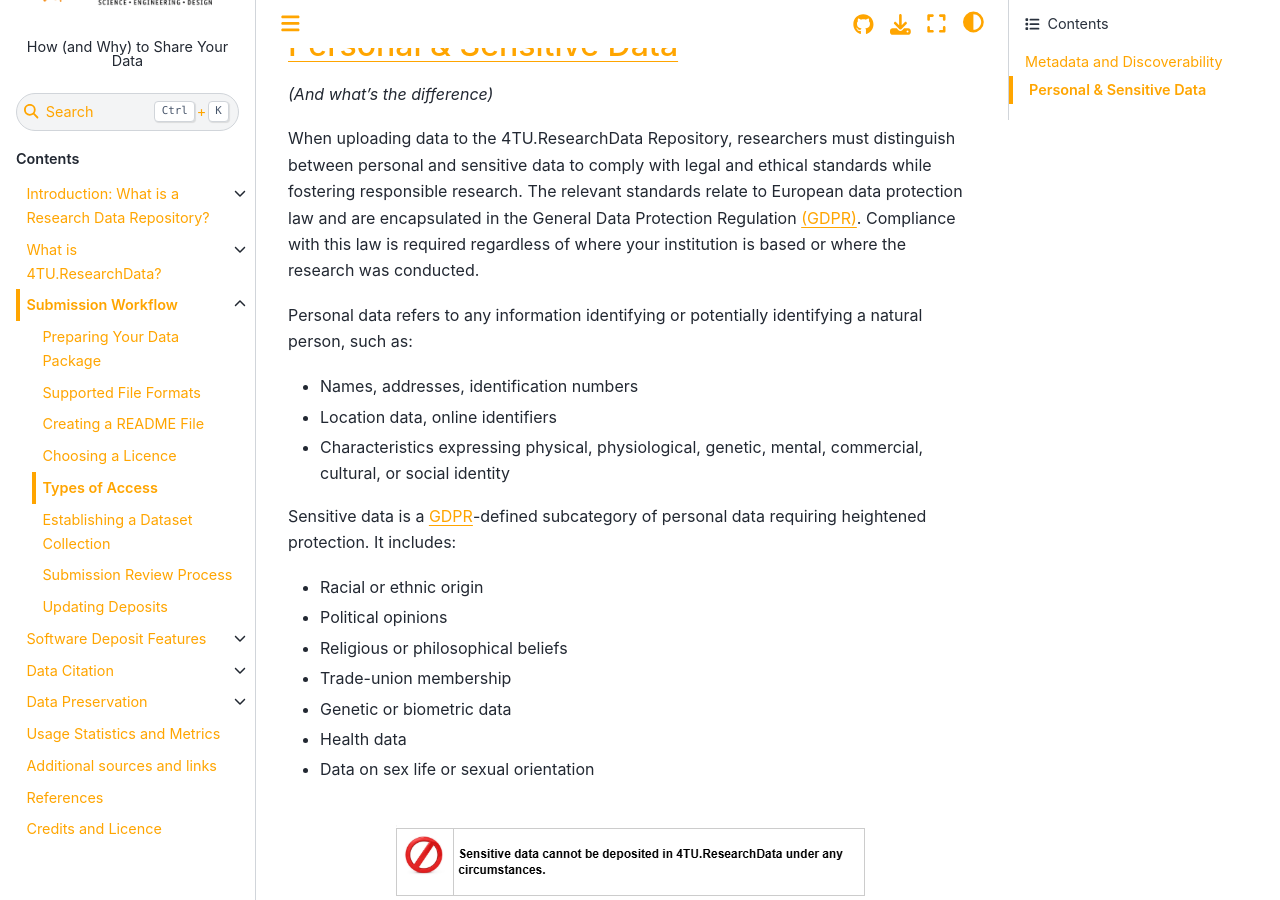
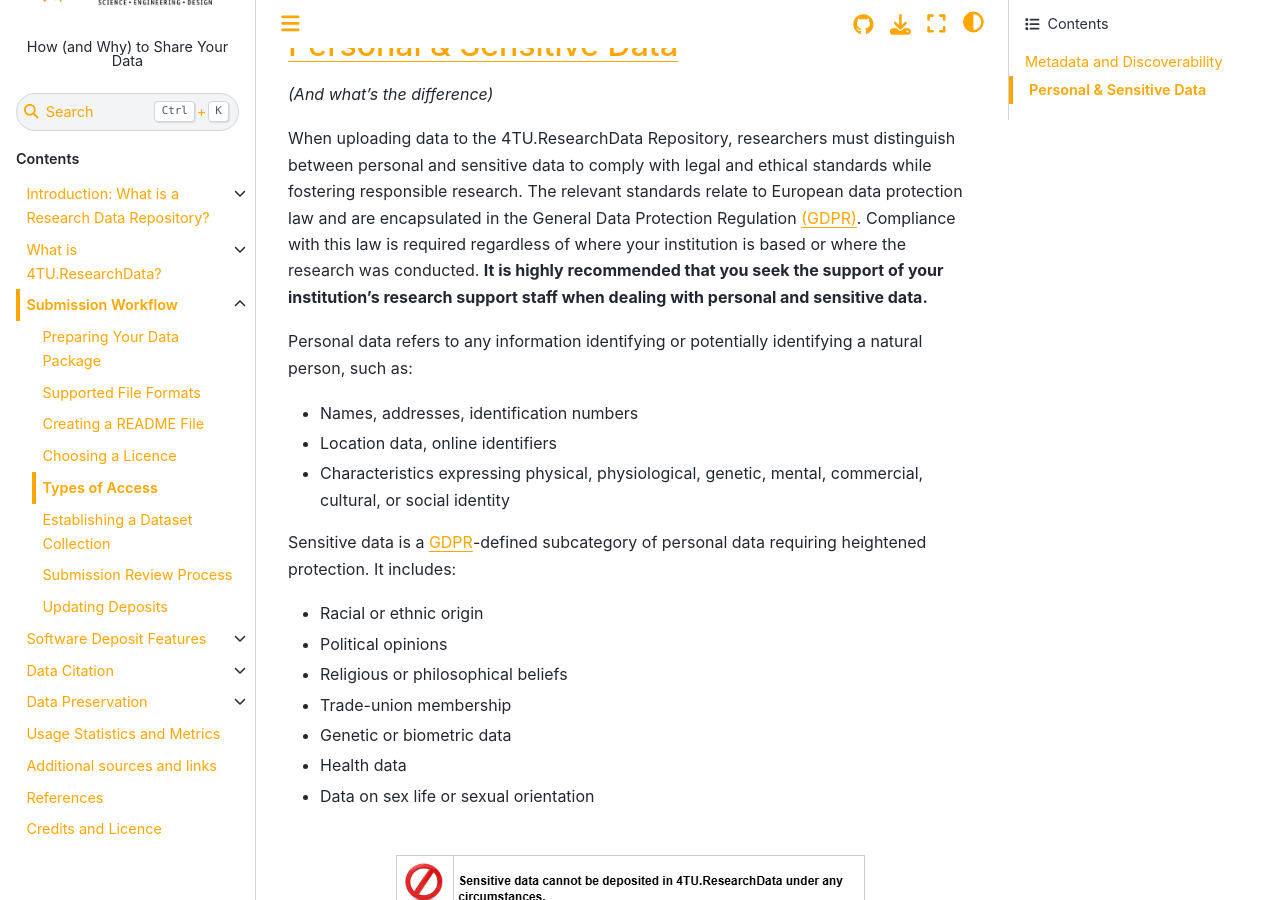
Before and after one commit to TUDelft-books/FAIR4TU_Submission_Help, a Jupyter Book: the page built from book/submission_workflow/setting_access_levels.md, in a window 1280 px wide and 900 px high, scrolled down 1877 px. Built offline with Jupyter Book 1.0.4 settings and Sphinx 7.4.7 and the Sphinx Book theme 1.1.4, drawn with Linux system fonts in a browser that asks for light colours; pages that are not in the unit, such as notebooks, are missing from menus; comment, search, counter and statistics services are not loaded.

Commit message:
Update setting_access_levels.md

```diff
--- a/book/submission_workflow/setting_access_levels.md
+++ b/book/submission_workflow/setting_access_levels.md
@@ -45,7 +45,7 @@ Raman, Chirag; Vargas Quiros, Jose; Tan, Stephanie; Islam, Ashraful; Gedik, Ekin
 ## [Personal & Sensitive Data](https://www.autoriteitpersoonsgegevens.nl/en/themes/basic-gdpr/privacy-and-personal-data/what-are-personal-data)
 *(And what’s the difference)*
 
-When uploading data to the 4TU.ResearchData Repository, researchers must distinguish between personal and sensitive data to comply with legal and ethical standards while fostering responsible research. The relevant standards relate to European data protection law and are encapsulated in the General Data Protection Regulation [(GDPR)](https://gdpr.eu/). Compliance with this law is required regardless of where your institution is based or where the research was conducted.
+When uploading data to the 4TU.ResearchData Repository, researchers must distinguish between personal and sensitive data to comply with legal and ethical standards while fostering responsible research. The relevant standards relate to European data protection law and are encapsulated in the General Data Protection Regulation [(GDPR)](https://gdpr.eu/). Compliance with this law is required regardless of where your institution is based or where the research was conducted. **It is highly recommended that you seek the support of your institution's research support staff when dealing with personal and sensitive data.**
 
 Personal data refers to any information identifying or potentially identifying a natural person, such as:
 
```
